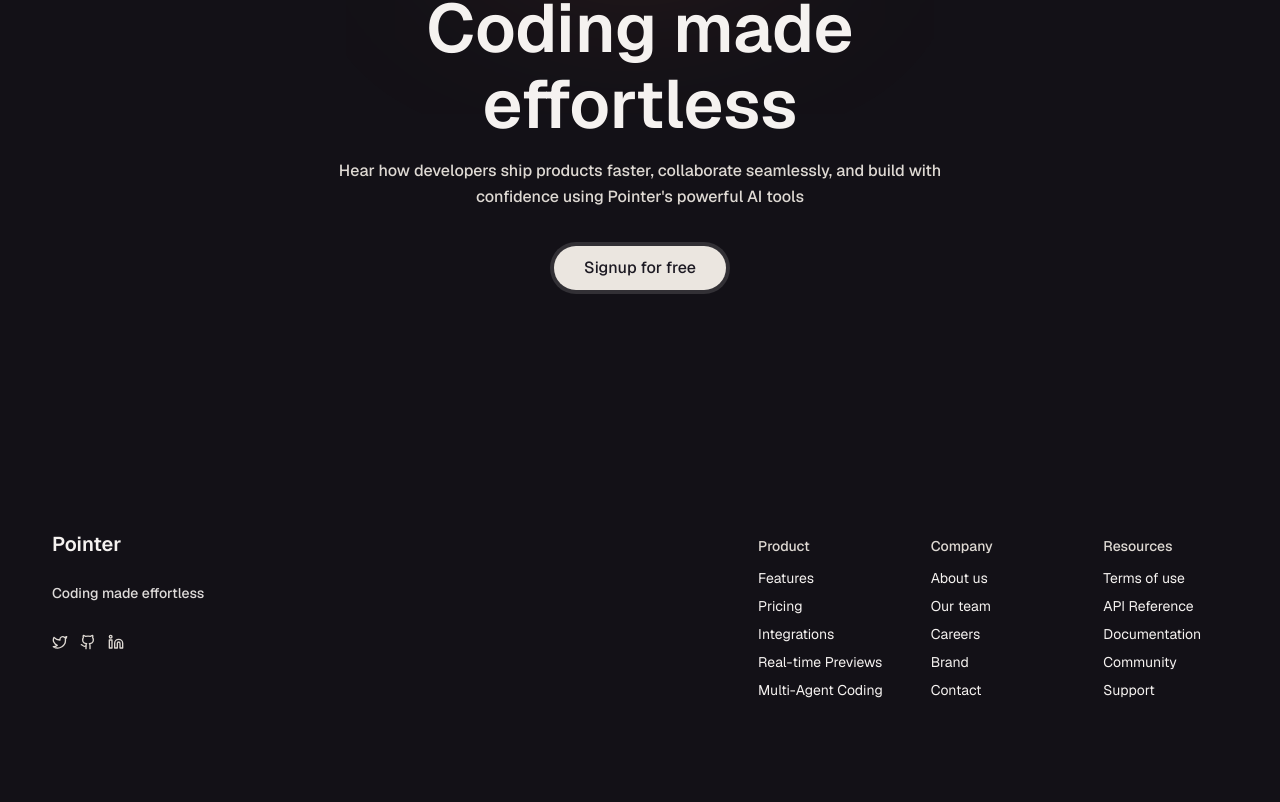
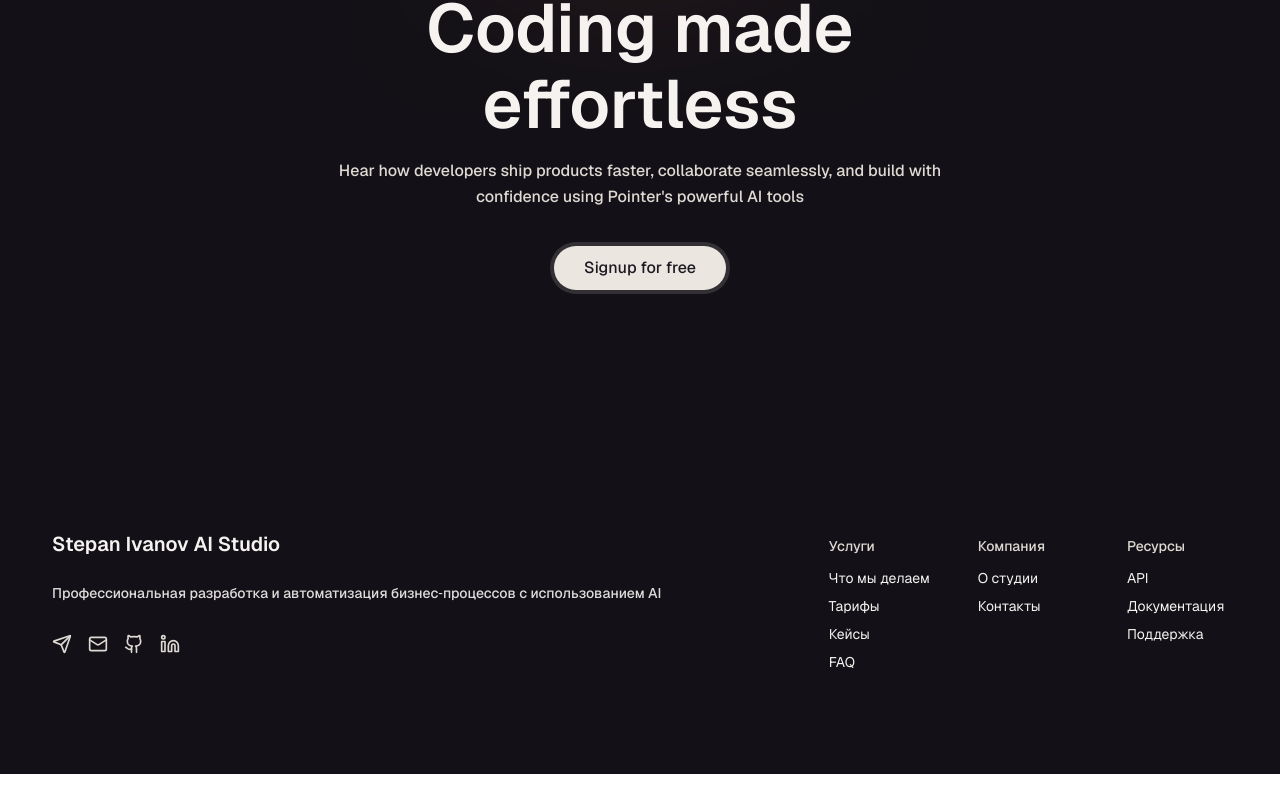
Before and after one commit to Realcampdzen/Stepan-Ivanov-AI-Studio, a Next.js app: page / in a window 1280 px wide. Shown: the part 7143-7945 px from the top of the page. After the commit the page ends 7917 px from the top, so only its background shows below. Built offline with nearby package versions, Linux system fonts and the light colour scheme.

Commit message:
feat(footer): русификация и реальные контакты (Telegram, email, GitHub)

```diff
--- a/components/footer-section.tsx
+++ b/components/footer-section.tsx
@@ -1,88 +1,76 @@
 "use client"
 
-import { Twitter, Github, Linkedin } from "lucide-react"
+import { Github, Linkedin, Mail, Send } from "lucide-react"
+import Link from "next/link"
 
 export function FooterSection() {
   return (
     <footer className="w-full max-w-[1320px] mx-auto px-5 flex flex-col md:flex-row justify-between items-start gap-8 md:gap-0 py-10 md:py-[70px]">
-      {/* Left Section: Logo, Description, Social Links */}
+      {/* Левая колонка: бренд и контакты */}
       <div className="flex flex-col justify-start items-start gap-8 p-4 md:p-8">
         <div className="flex gap-3 items-stretch justify-center">
-          <div className="text-center text-foreground text-xl font-semibold leading-4">Pointer</div>
+          <div className="text-center text-foreground text-xl font-semibold leading-4">Stepan Ivanov AI Studio</div>
         </div>
-        <p className="text-foreground/90 text-sm font-medium leading-[18px] text-left">Coding made effortless</p>
-        <div className="flex justify-start items-start gap-3">
-          <a href="#" aria-label="Twitter" className="w-4 h-4 flex items-center justify-center">
-            <Twitter className="w-full h-full text-muted-foreground" />
+        <p className="text-foreground/90 text-sm font-medium leading-[18px] text-left">
+          Профессиональная разработка и автоматизация бизнес‑процессов с использованием AI
+        </p>
+        <div className="flex justify-start items-center gap-4">
+          <a href="https://t.me/stepan_ai" target="_blank" rel="noopener noreferrer" aria-label="Telegram" className="w-5 h-5 flex items-center justify-center">
+            <Send className="w-full h-full text-muted-foreground" />
           </a>
-          <a href="#" aria-label="GitHub" className="w-4 h-4 flex items-center justify-center">
+          <a href="mailto:stepan@ai-studio.ru" aria-label="Email" className="w-5 h-5 flex items-center justify-center">
+            <Mail className="w-full h-full text-muted-foreground" />
+          </a>
+          <a href="https://github.com/Realcampdzen/Stepan-Ivanov-AI-Studio" target="_blank" rel="noopener noreferrer" aria-label="GitHub" className="w-5 h-5 flex items-center justify-center">
             <Github className="w-full h-full text-muted-foreground" />
           </a>
-          <a href="#" aria-label="LinkedIn" className="w-4 h-4 flex items-center justify-center">
+          <a href="#" aria-label="LinkedIn" className="w-5 h-5 flex items-center justify-center">
             <Linkedin className="w-full h-full text-muted-foreground" />
           </a>
         </div>
       </div>
-      {/* Right Section: Product, Company, Resources */}
+      {/* Правая колонка: навигация */}
       <div className="grid grid-cols-2 md:grid-cols-3 gap-8 md:gap-12 p-4 md:p-8 w-full md:w-auto">
         <div className="flex flex-col justify-start items-start gap-3">
-          <h3 className="text-muted-foreground text-sm font-medium leading-5">Product</h3>
+          <h3 className="text-muted-foreground text-sm font-medium leading-5">Услуги</h3>
           <div className="flex flex-col justify-end items-start gap-2">
-            <a href="#" className="text-foreground text-sm font-normal leading-5 hover:underline">
-              Features
-            </a>
-            <a href="#" className="text-foreground text-sm font-normal leading-5 hover:underline">
-              Pricing
-            </a>
-            <a href="#" className="text-foreground text-sm font-normal leading-5 hover:underline">
-              Integrations
-            </a>
-            <a href="#" className="text-foreground text-sm font-normal leading-5 hover:underline">
-              Real-time Previews
-            </a>
-            <a href="#" className="text-foreground text-sm font-normal leading-5 hover:underline">
-              Multi-Agent Coding
-            </a>
+            <Link href="#features-section" className="text-foreground text-sm font-normal leading-5 hover:underline">
+              Что мы делаем
+            </Link>
+            <Link href="#pricing-section" className="text-foreground text-sm font-normal leading-5 hover:underline">
+              Тарифы
+            </Link>
+            <Link href="#testimonials-section" className="text-foreground text-sm font-normal leading-5 hover:underline">
+              Кейсы
+            </Link>
+            <Link href="#faq-section" className="text-foreground text-sm font-normal leading-5 hover:underline">
+              FAQ
+            </Link>
           </div>
         </div>
         <div className="flex flex-col justify-start items-start gap-3">
-          <h3 className="text-muted-foreground text-sm font-medium leading-5">Company</h3>
+          <h3 className="text-muted-foreground text-sm font-medium leading-5">Компания</h3>
           <div className="flex flex-col justify-center items-start gap-2">
-            <a href="#" className="text-foreground text-sm font-normal leading-5 hover:underline">
-              About us
-            </a>
-            <a href="#" className="text-foreground text-sm font-normal leading-5 hover:underline">
-              Our team
-            </a>
-            <a href="#" className="text-foreground text-sm font-normal leading-5 hover:underline">
-              Careers
-            </a>
-            <a href="#" className="text-foreground text-sm font-normal leading-5 hover:underline">
-              Brand
-            </a>
-            <a href="#" className="text-foreground text-sm font-normal leading-5 hover:underline">
-              Contact
-            </a>
+            <Link href="#" className="text-foreground text-sm font-normal leading-5 hover:underline">
+              О студии
+            </Link>
+            <Link href="#pricing-section" className="text-foreground text-sm font-normal leading-5 hover:underline">
+              Контакты
+            </Link>
           </div>
         </div>
         <div className="flex flex-col justify-start items-start gap-3">
-          <h3 className="text-muted-foreground text-sm font-medium leading-5">Resources</h3>
+          <h3 className="text-muted-foreground text-sm font-medium leading-5">Ресурсы</h3>
           <div className="flex flex-col justify-center items-start gap-2">
-            <a href="#" className="text-foreground text-sm font-normal leading-5 hover:underline">
-              Terms of use
-            </a>
-            <a href="#" className="text-foreground text-sm font-normal leading-5 hover:underline">
-              API Reference
-            </a>
-            <a href="#" className="text-foreground text-sm font-normal leading-5 hover:underline">
-              Documentation
-            </a>
-            <a href="#" className="text-foreground text-sm font-normal leading-5 hover:underline">
-              Community
-            </a>
-            <a href="#" className="text-foreground text-sm font-normal leading-5 hover:underline">
-              Support
-            </a>
+            <Link href="#" className="text-foreground text-sm font-normal leading-5 hover:underline">
+              API
+            </Link>
+            <Link href="#" className="text-foreground text-sm font-normal leading-5 hover:underline">
+              Документация
+            </Link>
+            <Link href="#" className="text-foreground text-sm font-normal leading-5 hover:underline">
+              Поддержка
+            </Link>
           </div>
         </div>
       </div>
```
